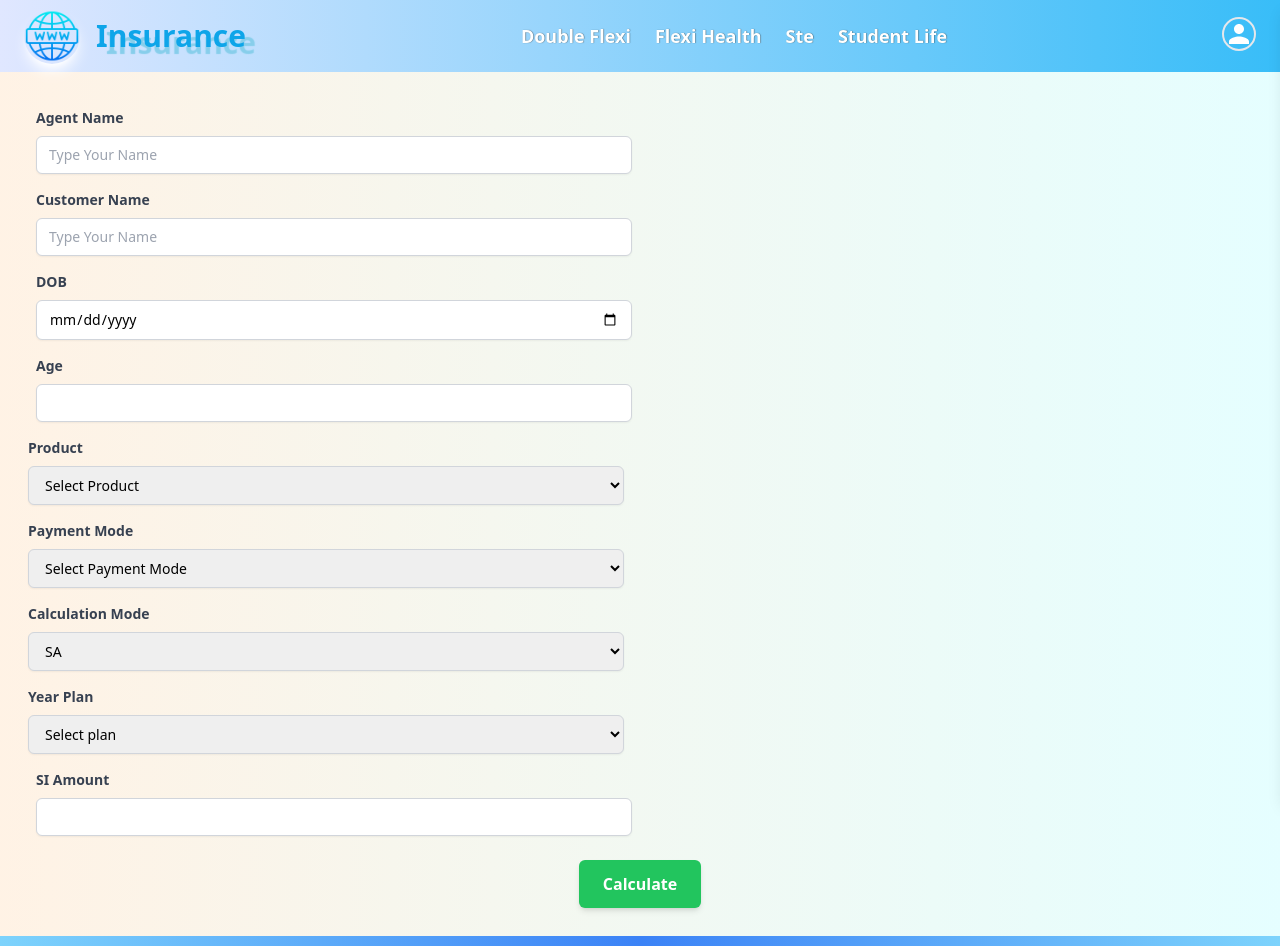
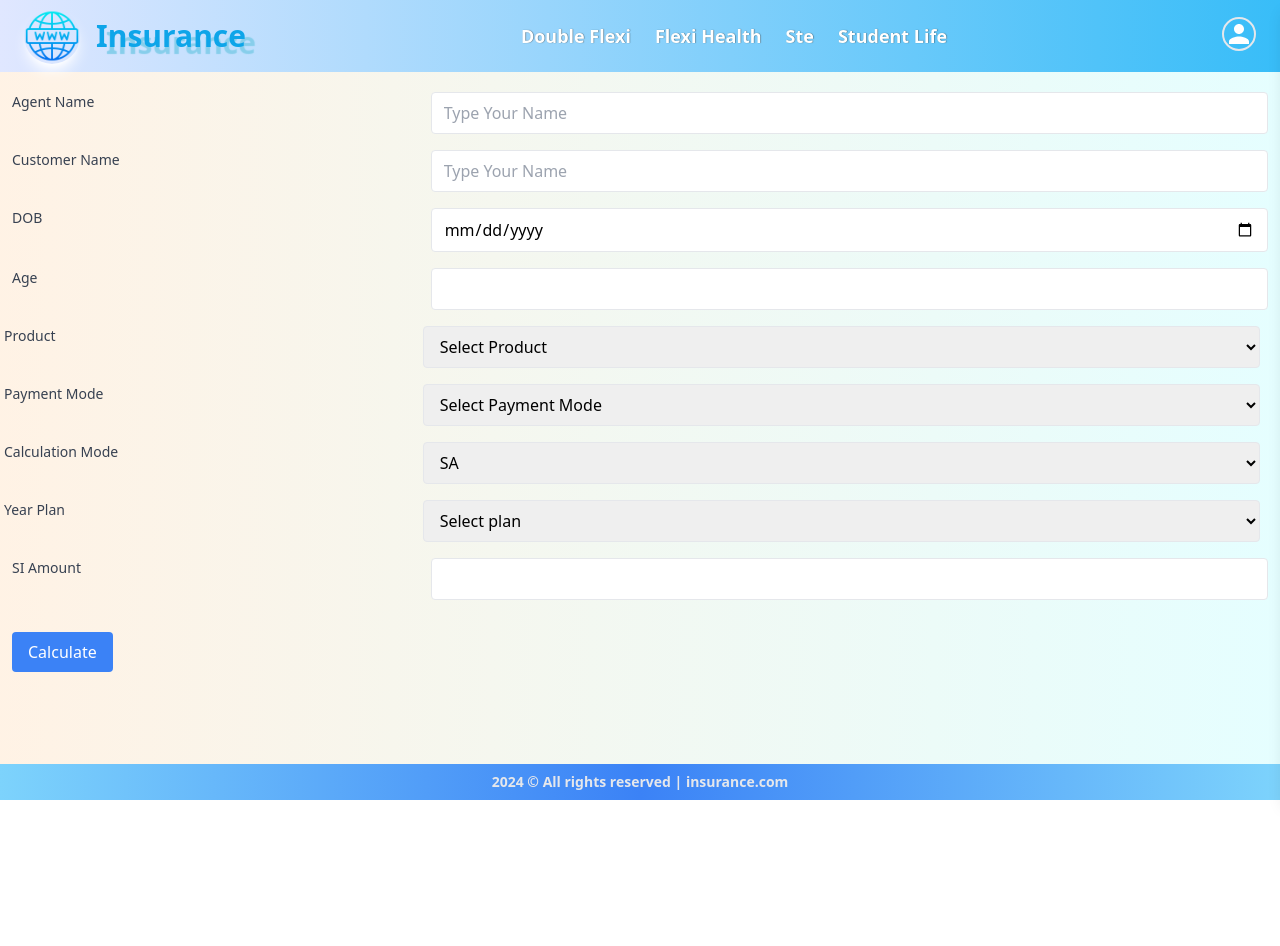
Before and after one commit to yemyatheinyemyathein/Insurance_DEMO_FINAL, a React (Vite) app: page /ste in a window 1280 px wide. Shown: the top 946 px of the page. After the commit the page ends 800 px from the top, so only its background shows below. Built offline with nearby package versions, Linux system fonts and the light colour scheme; sample sign-in values are in the browser's storage.

Commit message:
fix: products

```diff
--- a/src/components/Home/ProductCalculation.tsx
+++ b/src/components/Home/ProductCalculation.tsx
@@ -1,4 +1,3 @@
-/* eslint-disable @typescript-eslint/no-explicit-any */
 import { useState, ChangeEvent, FormEvent, useEffect } from "react";
 import { motion } from "framer-motion";
 
@@ -15,6 +14,21 @@ interface FormData {
   amount: string;
 }
 
+interface Option {
+  value: string;
+  text: string;
+}
+
+interface Field {
+  label: string;
+  type: string;
+  name: string;  // Ensure this is keyof FormData
+  placeholder?: string;
+  value?: string;
+  readOnly?: boolean;
+  options?: Option[];
+}
+
 const ProductCalculation = () => {
   const [formData, setFormData] = useState<FormData>({
     agentName: "",
@@ -29,8 +43,8 @@ const ProductCalculation = () => {
     amount: "",
   });
 
-  const [yearPlanOptions, setYearPlanOptions] = useState<{ value: string; text: string }[]>([]);
-  const [productModeOptions, setProductModeOptions] = useState<{ value: string; text: string }[]>([]);
+  const [yearPlanOptions, setYearPlanOptions] = useState<Option[]>([]);
+  const [productModeOptions, setProductModeOptions] = useState<Option[]>([]);
 
   const productModeOptionsType1 = [
     { value: "sa", text: "SA" },
@@ -184,7 +198,7 @@ const ProductCalculation = () => {
     exit: { opacity: 0, x: -20 },
   };
 
-  const fields = [
+  const fields: Field[] = [
     { label: "Agent Name", type: "text", name: "agentName", placeholder: "Type Your Name" },
     { label: "Customer Name", type: "text", name: "customerName", placeholder: "Type Your Name" },
     { label: "DOB", type: "date", name: "dob" },
@@ -214,7 +228,7 @@ const ProductCalculation = () => {
     { label: "SI Amount", type: "number", name: "amount" },
   ];
 
-  const renderFields = (fields: any[]) => {
+  const renderFields = (fields: Field[]) => {
     return fields.map((field, index) => (
       <motion.div
         key={index}
@@ -225,18 +239,15 @@ const ProductCalculation = () => {
         transition={{ duration: 0.5, delay: index * 0.2 }}
         variants={inputVariants}
       >
-        <div className={`w-full ${field.type === "select" ? "md:w-1/2 px-2" : "md:w-1/2 px-2"}`}>
-          <label className="block text-gray-700 text-sm font-bold mb-2">
-            {field.label}
-          </label>
+        <label className="block text-sm font-medium text-gray-700 w-1/3">{field.label}</label>
         {field.type === "select" ? (
           <select
             name={field.name}
-              value={formData[field.name as keyof FormData]}
+            className="w-2/3 border rounded px-3 py-2"
+            value={formData[field.name as keyof FormData] || ""}
             onChange={handleChange}
-              className="w-full px-3 py-2 border border-gray-300 rounded-md shadow-sm focus:outline-none focus:ring-indigo-500 focus:border-indigo-500 sm:text-sm"
           >
-              {field.options?.map((option: any) => (
+            {field.options?.map((option) => (
               <option key={option.value} value={option.value}>
                 {option.text}
               </option>
@@ -246,29 +257,23 @@ const ProductCalculation = () => {
           <input
             type={field.type}
             name={field.name}
-              value={field.value || formData[field.name as keyof FormData]}
+            placeholder={field.placeholder}
+            value={formData[field.name as keyof FormData] || ""}
             onChange={handleChange}
             readOnly={field.readOnly}
-              placeholder={field.placeholder}
-              className="w-full px-3 py-2 border border-gray-300 rounded-md shadow-sm focus:outline-none focus:ring-indigo-500 focus:border-indigo-500 sm:text-sm"
+            className="w-2/3 border rounded px-3 py-2"
           />
         )}
-        </div>
       </motion.div>
     ));
   };
 
   return (
-    <form onSubmit={handleSubmit} className="mx-auto p-4">
+    <form onSubmit={handleSubmit}>
       {renderFields(fields)}
-      <div className="flex justify-center mt-6">
-        <button
-          type="submit"
-          className="px-6 py-3 bg-green-500 text-white font-semibold rounded-md shadow-md hover:bg-green-600 focus:outline-none focus:ring-2 focus:ring-offset-2 focus:ring-green-500"
-        >
+      <button type="submit" className="mt-4 bg-blue-500 text-white py-2 px-4 rounded">
         Calculate
       </button>
-      </div>
     </form>
   );
 };
```
Lines whose indentation alone changed are shown as unchanged.
